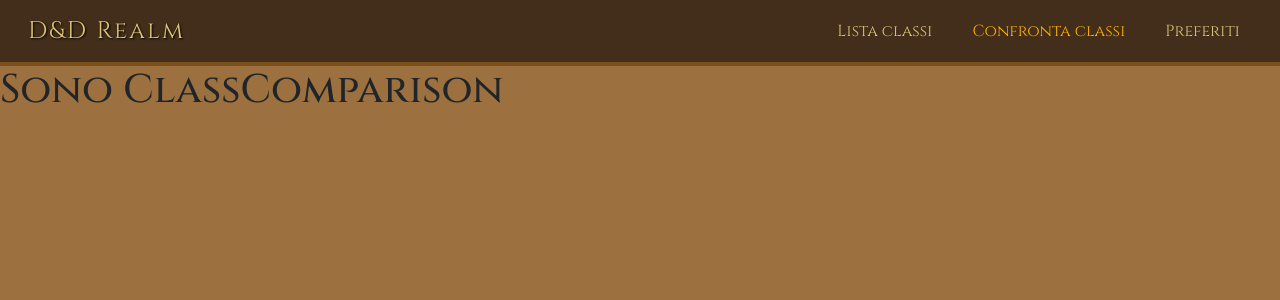
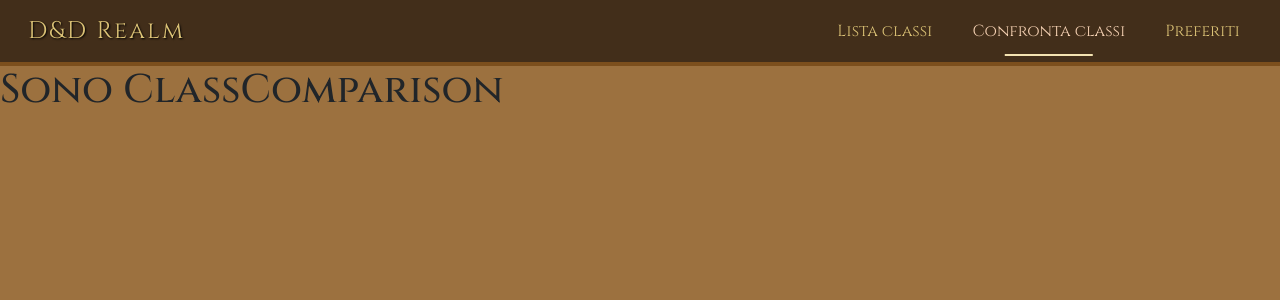
Before and after one commit to MicheleSaraceni/progetto-finale-spec-frontend-front, a React (Vite) app: page /confronto in a window 1280 px wide. Shown: the top 300 px of the page. Built offline with nearby package versions, Linux system fonts and the light colour scheme; no server answers.

Commit message:
fixed HeaderComp ahd import GlobalContext

```diff
--- a/src/components/layout/HeaderComponent.jsx
+++ b/src/components/layout/HeaderComponent.jsx
@@ -13,8 +13,9 @@ export default function HeaderComponent() {
                             <NavLink
                                 exact
                                 to="/"
-                                className="nav-link"
-                                activeClassName="active-link"
+                                className={({ isActive }) =>
+                                    isActive ? "nav-link active-link" : "nav-link"
+                                }
                             >
                                 Lista classi
                             </NavLink>
@@ -22,8 +23,9 @@ export default function HeaderComponent() {
                         <li className="nav-item">
                             <NavLink
                                 to="/confronto"
-                                className="nav-link"
-                                activeClassName="active-link"
+                                className={({ isActive }) =>
+                                    isActive ? "nav-link active-link" : "nav-link"
+                                }
                             >
                                 Confronta classi
                             </NavLink>
@@ -31,8 +33,9 @@ export default function HeaderComponent() {
                         <li className="nav-item">
                             <NavLink
                                 to="/preferiti"
-                                className="nav-link"
-                                activeClassName="active-link"
+                                className={({ isActive }) =>
+                                    isActive ? "nav-link active-link" : "nav-link"
+                                }
                             >
                                 Preferiti
                             </NavLink>
--- a/src/index.css
+++ b/src/index.css
@@ -52,8 +52,6 @@ body {
 
 .medieval-navbar .active-link {
     color: #f4d0b2;
-    /* mantiene evidenziato il link attivo */
-    text-decoration: underline;
 }
 
 /*colore della navlink selezionata oro*/
--- a/src/pages/HomePage.jsx
+++ b/src/pages/HomePage.jsx
@@ -1,8 +1,10 @@
+import { useContext, useState } from "react"
+import { GlobalContext } from "../contexts/GlobalContext";
 import ClassCard from "../components/classCard"
 
 export default function HomePage() {
 
-
+    const { classes } = useContext(GlobalContext);
 
     return (
         <div className="classes-container">
```
